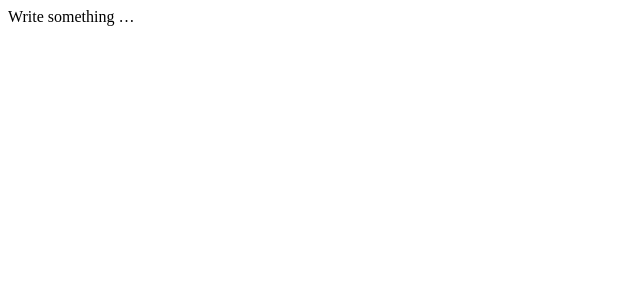
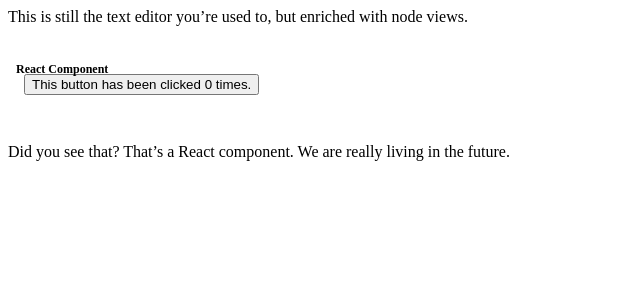
Before and after one commit to fancn21th/0_247_Tiptap, a React (Vite) app: page / in a window 1280 px wide. Shown: the top 300 px of the page, without its empty margins (0-640 px from the left). Built offline with nearby package versions, Linux system fonts and the light colour scheme.

Commit message:
📦 NEW: react component

```diff
--- /dev/null
+++ b/src/components/Component.jsx
@@ -0,0 +1,22 @@
+import { NodeViewWrapper } from "@tiptap/react";
+import React from "react";
+
+export default (props) => {
+  const increase = () => {
+    props.updateAttributes({
+      count: props.node.attrs.count + 1,
+    });
+  };
+
+  return (
+    <NodeViewWrapper className="react-component">
+      <label>React Component</label>
+
+      <div className="content">
+        <button onClick={increase}>
+          This button has been clicked {props.node.attrs.count} times.
+        </button>
+      </div>
+    </NodeViewWrapper>
+  );
+};
--- /dev/null
+++ b/src/components/Extension.js
@@ -0,0 +1,36 @@
+import { mergeAttributes, Node } from "@tiptap/core";
+import { ReactNodeViewRenderer } from "@tiptap/react";
+
+import Component from "./Component.jsx";
+
+export default Node.create({
+  name: "reactComponent",
+
+  group: "block",
+
+  atom: true,
+
+  addAttributes() {
+    return {
+      count: {
+        default: 0,
+      },
+    };
+  },
+
+  parseHTML() {
+    return [
+      {
+        tag: "react-component",
+      },
+    ];
+  },
+
+  renderHTML({ HTMLAttributes }) {
+    return ["react-component", mergeAttributes(HTMLAttributes)];
+  },
+
+  addNodeView() {
+    return ReactNodeViewRenderer(Component);
+  },
+});
--- a/src/components/Tiptap.tsx
+++ b/src/components/Tiptap.tsx
@@ -1,26 +1,21 @@
 import "./styles.scss";
 
-import Placeholder from "@tiptap/extension-placeholder";
 import { EditorContent, useEditor } from "@tiptap/react";
 import StarterKit from "@tiptap/starter-kit";
+import ReactComponent from "./Extension.js";
 
 export default () => {
   const editor = useEditor({
-    extensions: [
-      StarterKit,
-      Placeholder.configure({
-        // Use a placeholder:
-        placeholder: "Write something …",
-        // Use different placeholders depending on the node type:
-        // placeholder: ({ node }) => {
-        //   if (node.type.name === 'heading') {
-        //     return 'What’s the title?'
-        //   }
-
-        //   return 'Can you add some further context?'
-        // },
-      }),
-    ],
+    extensions: [StarterKit, ReactComponent],
+    content: `
+    <p>
+      This is still the text editor you’re used to, but enriched with node views.
+    </p>
+    <react-component count="0"></react-component>
+    <p>
+      Did you see that? That’s a React component. We are really living in the future.
+    </p>
+    `,
   });
 
   return <EditorContent editor={editor} />;
--- a/src/components/styles.scss
+++ b/src/components/styles.scss
@@ -89,21 +89,28 @@
     margin: 2rem 0;
   }
 
-  /* Placeholder (at the top) */
-  p.is-editor-empty:first-child::before {
-    color: var(--gray-4);
-    content: attr(data-placeholder);
-    float: left;
-    height: 0;
-    pointer-events: none;
+  /* React component */
+  .react-component {
+    background-color: var(--purple-light);
+    border: 2px solid var(--purple);
+    border-radius: 0.5rem;
+    margin: 2rem 0;
+    position: relative;
+
+    label {
+      background-color: var(--purple);
+      border-radius: 0 0 0.5rem 0;
+      color: var(--white);
+      font-size: 0.75rem;
+      font-weight: bold;
+      padding: 0.25rem 0.5rem;
+      position: absolute;
+      top: 0;
+    }
+
+    .content {
+      margin-top: 1.5rem;
+      padding: 1rem;
+    }
   }
-
-  /* Placeholder (on every new line) */
-  /* .is-empty::before {
-    color: var(--gray-4);
-    content: attr(data-placeholder);
-    float: left;
-    height: 0;
-    pointer-events: none;
-  } */
 }
```
